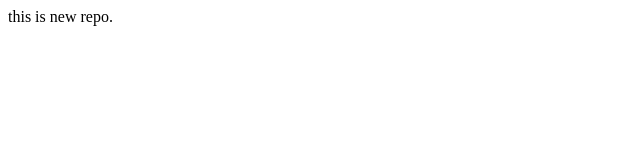
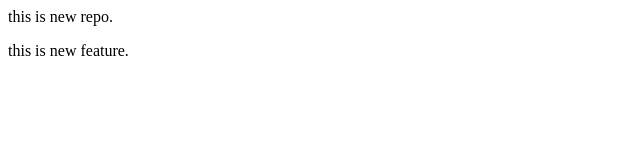
Before and after one commit to JhanviGupta03/localrepo, a plain HTML site: page index.html in a window 1280 px wide. Shown: the whole page, without its empty margins (0-640 px from the left). Drawn offline with Linux system fonts and the light colour scheme.

Commit message:
new feature

```diff
--- a/index.html
+++ b/index.html
@@ -1 +1,2 @@
 <p>this is new repo.</p>
+<p>this is new feature.</p>
```
